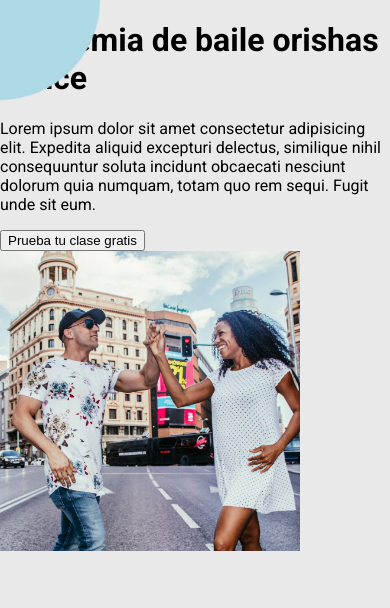
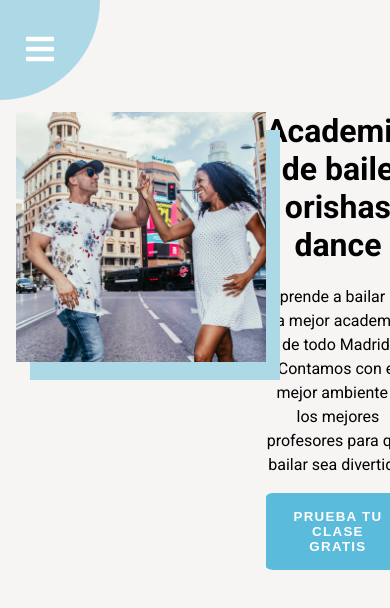
Before and after one commit to djxete/pagina-web-orishas-dance, a plain HTML site: page index.html in a window 390 px wide. Drawn offline with Linux system fonts and the light colour scheme.

Commit message:
he hecho el header para mobile first

```diff
--- a/css/style.css
+++ b/css/style.css
@@ -6,11 +6,17 @@
     box-sizing: border-box;
 }
 
+/* --- Variables --- */
+
+:root{
+    --color-basico: lightblue;
+}
+
 /* --- Body --- */
 body{
     margin: 0;
     font-family: 'Roboto', sans-serif;
-    background-color: rgb(233, 233, 233);
+    background-color: rgb(247, 244, 244);
     overflow: hidden;
 }
 
@@ -21,54 +27,50 @@ body{
     top: -100px;
     left:-100px;
     z-index:2;
+
 }
-
-.menu.mostrar-menu{
-    transform: rotate(-20deg);
-}
-
 .menu-desplegable{
-    background-color: lightblue;
+    background-color: var(--color-basico);
     height: 200px;
     width: 200px;
     border-radius: 50%;
     position: relative;
     transition: transform 0.5s linear;
 }
-
 .menu-desplegable .boton{
     color: #fff;
     font-size: 2rem;
     position: absolute;
     left: 120px;
-    top: 95px;
+    top: 100px;
     height: 100px;
     background-color: transparent;
     border: none;
     cursor: pointer;
 }
 
-.menu-desplegable .btn:focus{
-    outline: none;
+
+.menu.mostrar-menu{
+    transform: rotate(-20deg);
 }
-
-.menu-desplegable .btn#open{
-    left: 60%;
-}
-
-.menu-desplegable .btn#close{
-    top: 60%;
-    transform: rotate(90deg);
-    transform-origin: top left;
-}
-
 .menu.mostrar-menu .menu-desplegable{
     transform: rotate(-70deg);
 }
 
+.menu-desplegable .boton:focus{
+    outline: none;
+}
 
+.menu-desplegable .boton#open{
+    left: 60%;
+}
 
-
+.menu-desplegable .boton#close{
+    top: 60%;
+    left: 55%;
+    transform: rotate(90deg);
+    transform-origin: top left;
+}
 
 
 .nav{
@@ -76,10 +78,70 @@ body{
 }
 
 
-.header__div1-img{
-    width: 300px;
-    height: 300px;
+/*--- Header --- */
+
+.header{
+    display: flex;
+    margin: 7rem 1rem;
+    justify-content: space-between;
+    width: 95%;
+
+}
+
+.header__div1{
+    order: 2;
+    flex-basis: 50%;
+    text-align: center;
+
+}
+
+.header__div1 h1{
+    margin-top:0;
+}
+.header__div1 p{
+    line-height: 1.5;
+}
+
+.header__div1 button{
+    border: none;
+    background-color: rgb(90, 187, 219);
+    padding: 1rem;
+    border-radius: 5%;
+    text-transform: uppercase;
+    cursor: pointer;
+    color: #fff;
+    font-weight: 600;
+    letter-spacing: 1.3px;
+}
+
+.header__div1 button:hover{
+    box-shadow: inset 0 0 20px rgba(49, 138, 172, 0.5), 0 0 20px rgba(49, 138, 172, 0.4);
+    outline-color: rgba(49, 138, 172, 0);
+    outline-offset: 1000px;
+    font-weight: 700;
+
+
+}
+
+.header__div2{
+    order: 1;
+    flex-basis: 50%;
+    position: relative;
+    z-index: 10;
+}
+.header__div2-img{
+    width: 250px;
+    height: 250px;
     background-position: center;
     background-size: cover;
     background-repeat: no-repeat;
 }
+.header__div3{
+    position: absolute;
+    background-color: var(--color-basico);
+    top: 130px;
+    left: 30px;
+    height: 250px;
+    width: 250px;
+    z-index: 1;
+}
--- a/index.html
+++ b/index.html
@@ -19,7 +19,7 @@
 <body>
 
 <!--- Menú desplegable-->
-    <div class="menu mostrar-menu">
+    <div class="menu">
         <div class="menu-desplegable">
             <button class="boton" id="open"><i class="fas fa-bars"></i></button>
             <button class="boton" id="close"><i class="fas fa-times"></i></button>
@@ -40,21 +40,21 @@
     </nav>
 
     <!--- Header --->
-    <header>
 
-        <div>
+
+    <header class="header">
+
+        <div class="header__div1">
             <h1>Academia de baile orishas dance</h1>
-            <p>Lorem ipsum dolor sit amet consectetur adipisicing elit. Expedita aliquid excepturi delectus, similique
-                nihil consequuntur soluta incidunt obcaecati nesciunt dolorum quia numquam, totam quo rem sequi. Fugit
-                unde sit eum.
+            <p>Aprende a bailar en la mejor academia de todo Madrid. Contamos con el mejor ambiente y los mejores profesores para que bailar sea divertido.
             </p>
             <button>Prueba tu clase gratis</button>
         </div>
 
-        <div class="header__div1">
-            <img class="header__div1-img" src="./img/header.jpg" alt="orisha y jose">
+        <div class="header__div2">
+            <img class="header__div2-img" src="./img/header.jpg" alt="orisha y jose">
         </div>
-        <div></div>
+        <div class="header__div3"></div>
 
     </header>
 
```
